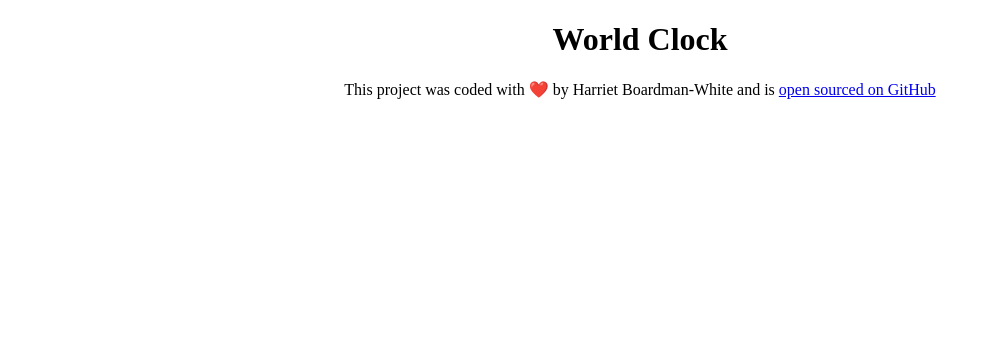
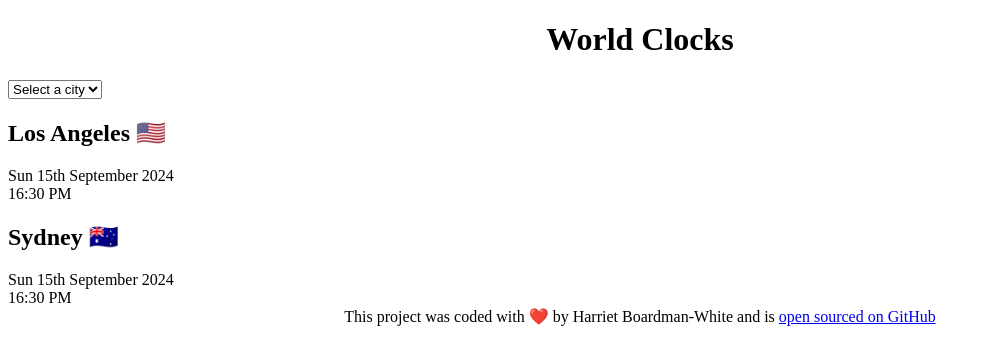
Before and after one commit to harrietgbw/world-clock, a plain HTML site: page index.html in a window 1280 px wide. Shown: the whole page, without its empty margins (0-991 px from the left). Drawn offline with Linux system fonts and the light colour scheme.

Commit message:
Added basic html

```diff
--- a/index.html
+++ b/index.html
@@ -7,7 +7,29 @@
     <title>World clock</title>
   </head>
   <body>
-    <h1>World Clock</h1>
+    <div class="container">
+      <h1>World Clocks</h1>
+
+      <select>
+        <option value="">Select a city</option>
+        <option value="">London</option>
+        <option value="">New York</option>
+        <option value="">Moscow</option>
+        <option value="">Amsterdam</option>
+      </select>
+
+      <div class="city">
+        <h2>Los Angeles 🇺🇸</h2>
+        <div class="date">Sun 15th September 2024</div>
+        <div class="time">16:30 PM</div>
+      </div>
+
+      <div class="city">
+        <h2>Sydney 🇦🇺</h2>
+        <div class="date">Sun 15th September 2024</div>
+        <div class="time">16:30 PM</div>
+      </div>
+
       <footer>
         This project was coded with ❤️ by Harriet Boardman-White and is
         <a href="https://github.com/harrietgbw/world-clock" target="_blank">
@@ -15,5 +37,6 @@
         >
       </footer>
       <script src="src/index.js"></script>
+    </div>
   </body>
 </html>
```
Lines whose indentation alone changed are shown as unchanged.
